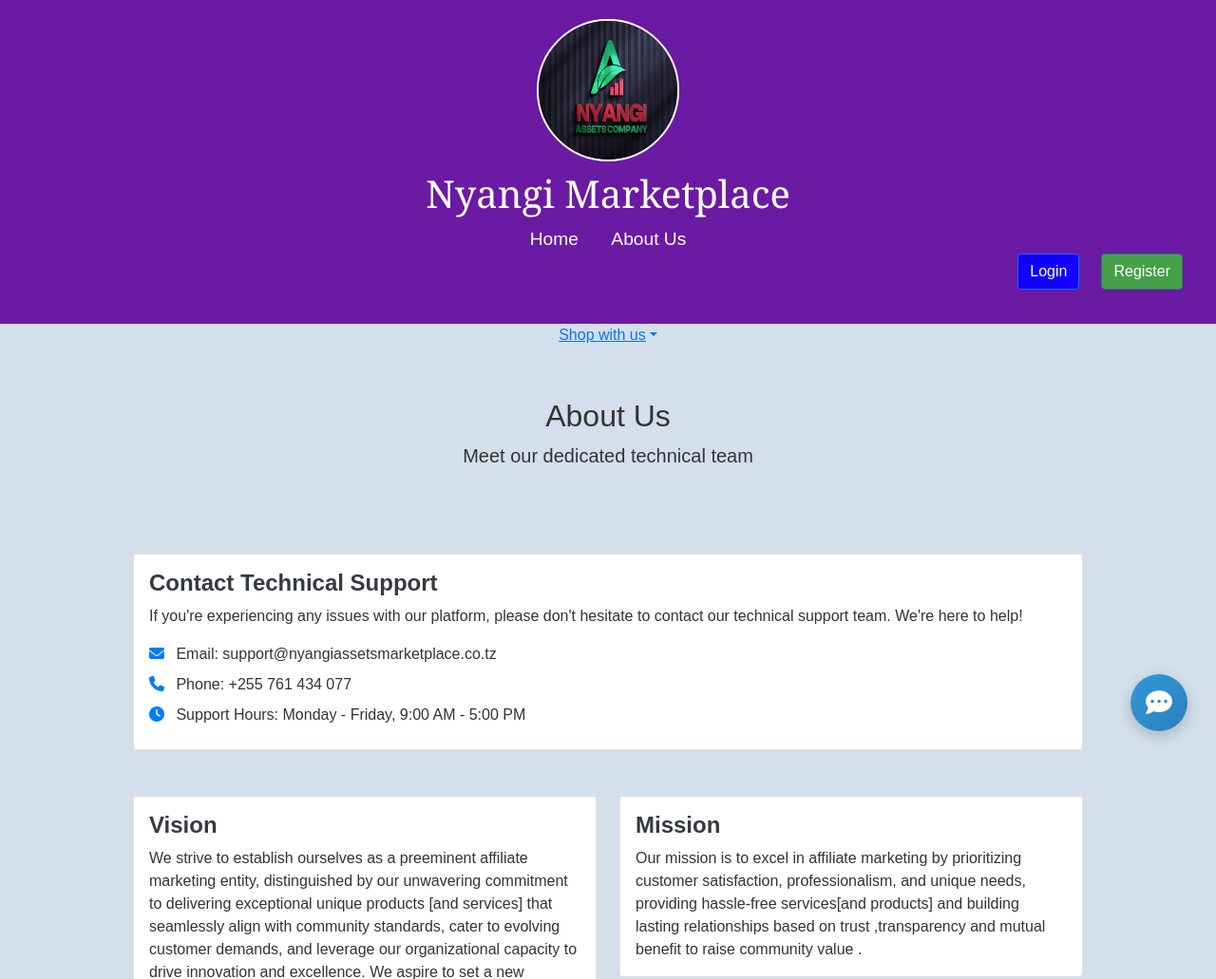
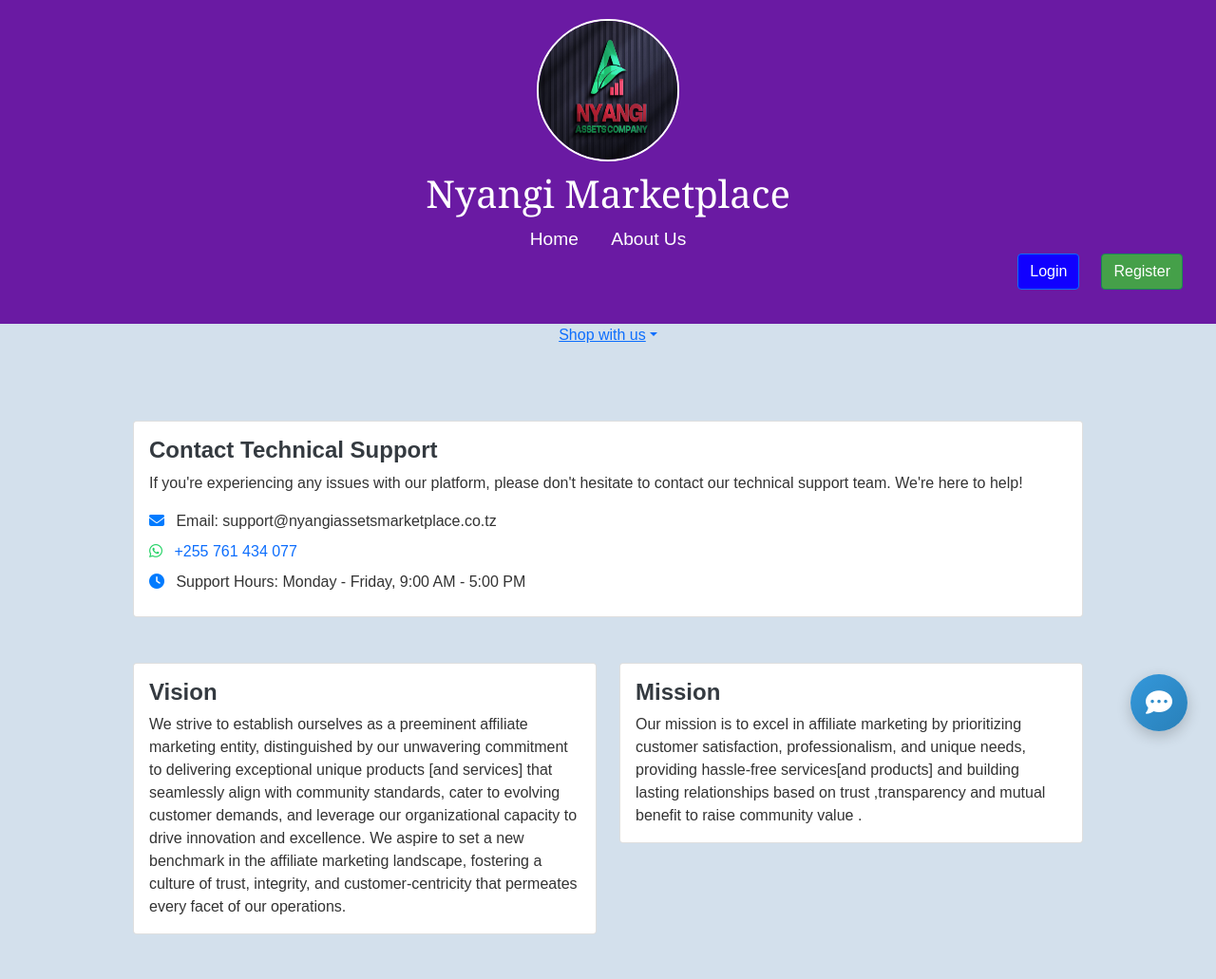
Before and after one commit to bravomzogo/nyangi_market, a Django app: template myapp/templates/myapp/about_us.html in a window 1280 px wide. Shown: the top 1031 px of the page at 95% size. Run offline with Django 5.2, Linux system fonts and the light colour scheme; the template is opened without the code that fills it, so the values that code supplies are empty; some libraries are stand-ins or nearby versions.

Commit message:
Updated about

```diff
--- a/myapp/templates/myapp/about_us.html
+++ b/myapp/templates/myapp/about_us.html
@@ -3,31 +3,6 @@
 
 {% block content %}
 <div class="container mt-4">
-    <div class="row">
-        <div class="col-md-12 text-center mb-4">
-            <h2>About Us</h2>
-            <p class="lead">Meet our dedicated technical team</p>
-        </div>
-    </div>
-
-    <div class="row">
-        {% for member in technical_team %}
-        <div class="col-md-4 mb-4">
-            <div class="card team-member">
-                <div class="card-body text-center">
-                    <img src="{% static member.image %}" alt="{{ member.name }}" class="rounded-circle mb-3" style="width: 150px; height: 150px; object-fit: cover;">
-                    <h4 class="card-title">{{ member.name }}</h4>
-                    <h6 class="text-muted">{{ member.position }}</h6>
-                    <div class="contact-info mt-3">
-                        <p><i class="fas fa-envelope"></i> {{ member.email }}</p>
-                        <p><i class="fas fa-phone"></i> {{ member.phone }}</p>
-                    </div>
-                </div>
-            </div>
-        </div>
-        {% endfor %}
-    </div>
-
     <div class="row mt-5">
         <div class="col-md-12">
             <div class="card">
@@ -36,7 +11,12 @@
                     <p class="card-text">If you're experiencing any issues with our platform, please don't hesitate to contact our technical support team. We're here to help!</p>
                     <div class="contact-methods mt-3">
                         <p><i class="fas fa-envelope"></i> Email: support@nyangiassetsmarketplace.co.tz</p>
-                        <p><i class="fas fa-phone"></i> Phone: +255 761 434 077</p>
+                        <p>
+                            <a href="https://wa.me/255761434077" target="_blank" rel="noopener noreferrer" class="text-decoration-none">
+                                <i class="fab fa-whatsapp" style="color:#25D366;"></i>
+                                <span class="ms-2">+255 761 434 077</span>
+                            </a>
+                        </p>
                         <p><i class="fas fa-clock"></i> Support Hours: Monday - Friday, 9:00 AM - 5:00 PM</p>
                     </div>
                 </div>
```
